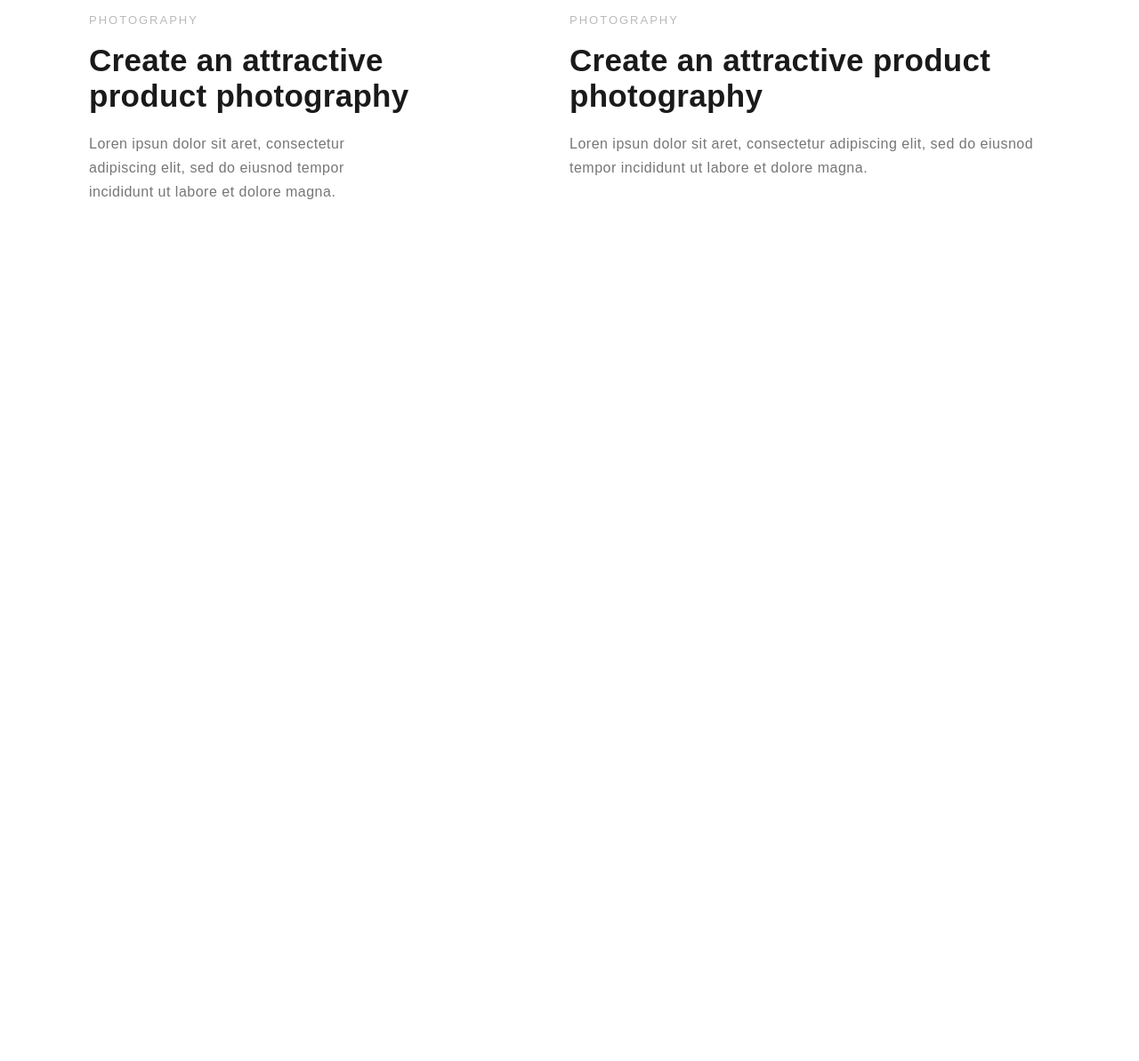
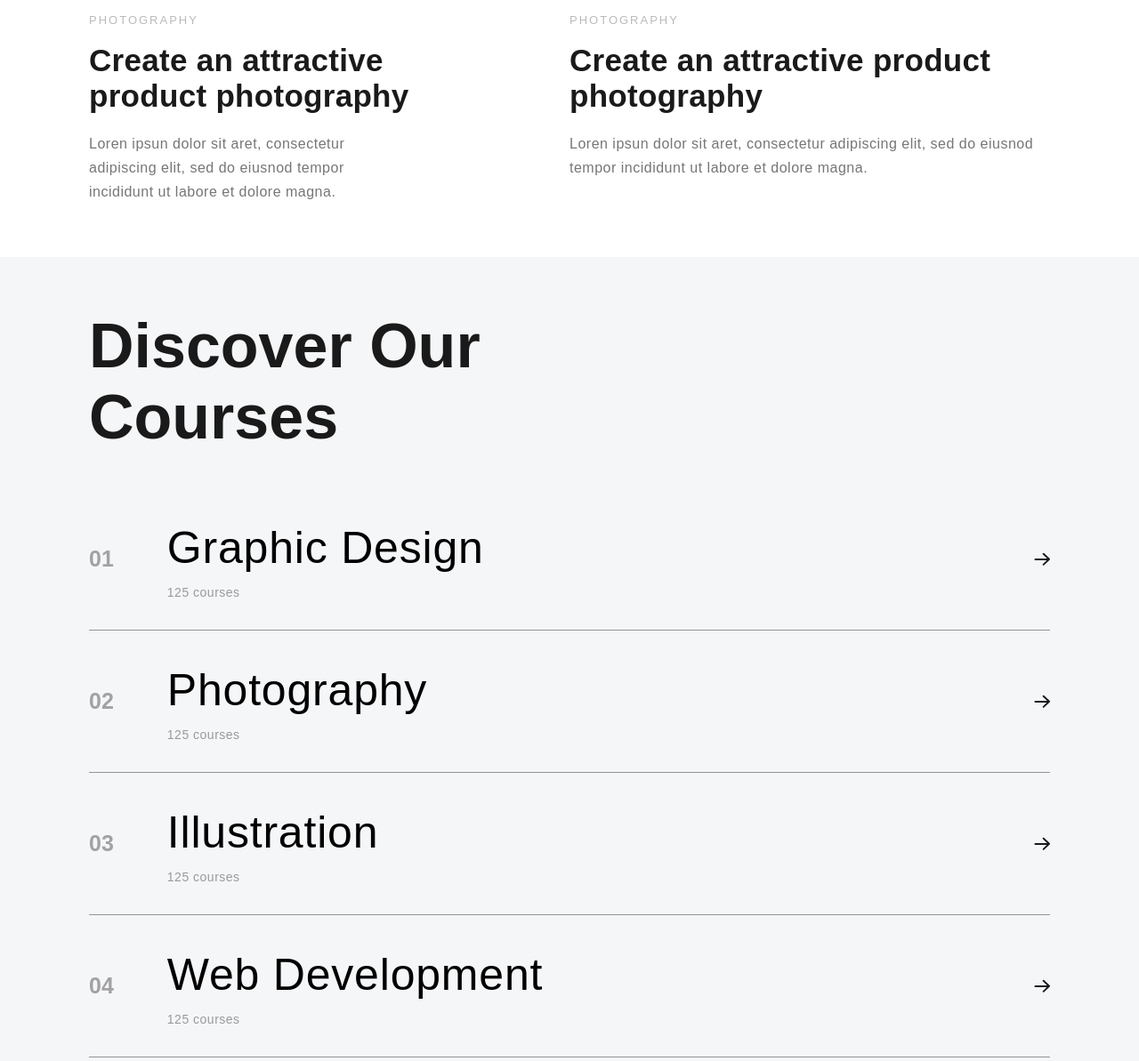
Before and after one commit to Nova5431/site-courses, a plain HTML site: page index.html in a window 1280 px wide. Shown: the part 2480-3673 px from the top of the page at 89% size. Before the commit the page ends 2769 px from the top, so only its background shows below. Drawn offline with nearby package versions, Linux system fonts and the light colour scheme; no server answers.

Commit message:
ready site

```diff
--- a/index.html
+++ b/index.html
@@ -198,6 +198,61 @@
    </main>
 
 
+   <footer class="footer">
+    <div class="container">
+        <section class="course-info">
+            <h1 class="course-info-title">Discover Our <br> Courses </h1>
+
+
+            <section class="footer-row">
+                <div class="left-block">
+                    <h4 class="course-numbre">01</h4>
+                    <div class="course-block">
+                        <h2 class="course-name">Graphic Design</h2>
+                        <span class="course-count">125 courses</span>
+                    </div>
+                </div>
+                <img src="img/icons/arrow.svg" width="18" alt="">
+            </section>
+
+            <section class="footer-row">
+                <div class="left-block">
+                    <h4 class="course-numbre">02</h4>
+                    <div class="course-block">
+                        <h2 class="course-name">Photography</h2>
+                        <span class="course-count">125 courses</span>
+                    </div>
+                </div>
+                <img src="img/icons/arrow.svg" width="18" alt="">
+            </section>
+
+            <section class="footer-row">
+                <div class="left-block">
+                    <h4 class="course-numbre">03</h4>
+                    <div class="course-block">
+                        <h2 class="course-name">Illustration</h2>
+                        <span class="course-count">125 courses</span>
+                    </div>
+                </div>
+                <img src="img/icons/arrow.svg" width="18" alt="">
+            </section>
+
+            <section class="footer-row">
+                <div class="left-block">
+                    <h4 class="course-numbre">04</h4>
+                    <div class="course-block">
+                        <h2 class="course-name">Web Development</h2>
+                        <span class="course-count">125 courses</span>
+                    </div>
+                </div>
+                <img src="img/icons/arrow.svg" width="18" alt="">
+            </section>
+
+        </section>
+    </div>
+   </footer>
+
+
 
     <script src="wavesurfer.js"></script>
     <script src="media.js"></script>
--- a/style.css
+++ b/style.css
@@ -290,3 +290,59 @@
 .img-card-2 {background-image: url(/img/card-2.png);}
 .img-card-3 {background-image: url(/img/card-3.png);}
 .img-card-4 {background-image: url(/img/card-4.png);}
+
+.footer {
+    background-color: #F5F6F8;
+    padding: 60px;
+}
+
+
+.course-info-title {
+    font-weight: 600;
+    font-size: 70px;
+    color: #1A1A1A;
+    padding-bottom: 40px;
+}
+
+.footer-row {
+    display: flex;
+    justify-content: space-between;
+    align-items: center;
+    border-bottom: 1px solid #939495;
+    padding: 30px 0;
+}
+
+.left-block {
+    display: flex;
+    align-items: center;
+}
+
+.course-numbre {
+    font-style: normal;
+    font-weight: 600;
+    font-size: 25px;
+    color: #A2A2A4;
+}
+
+.course-block {
+    margin-left: 60px;
+    line-height: 1.5;
+}
+
+
+.course-name {
+    font-style: normal;
+    font-weight: 400;
+    font-size: 50px;
+    letter-spacing: 0.8px;
+    color: #000000;
+}
+
+
+.course-count {
+    font-style: normal;
+    font-weight: 400;
+    font-size: 14px;
+    letter-spacing: 0.5px;
+    color: #9A9A9B;
+}
```
